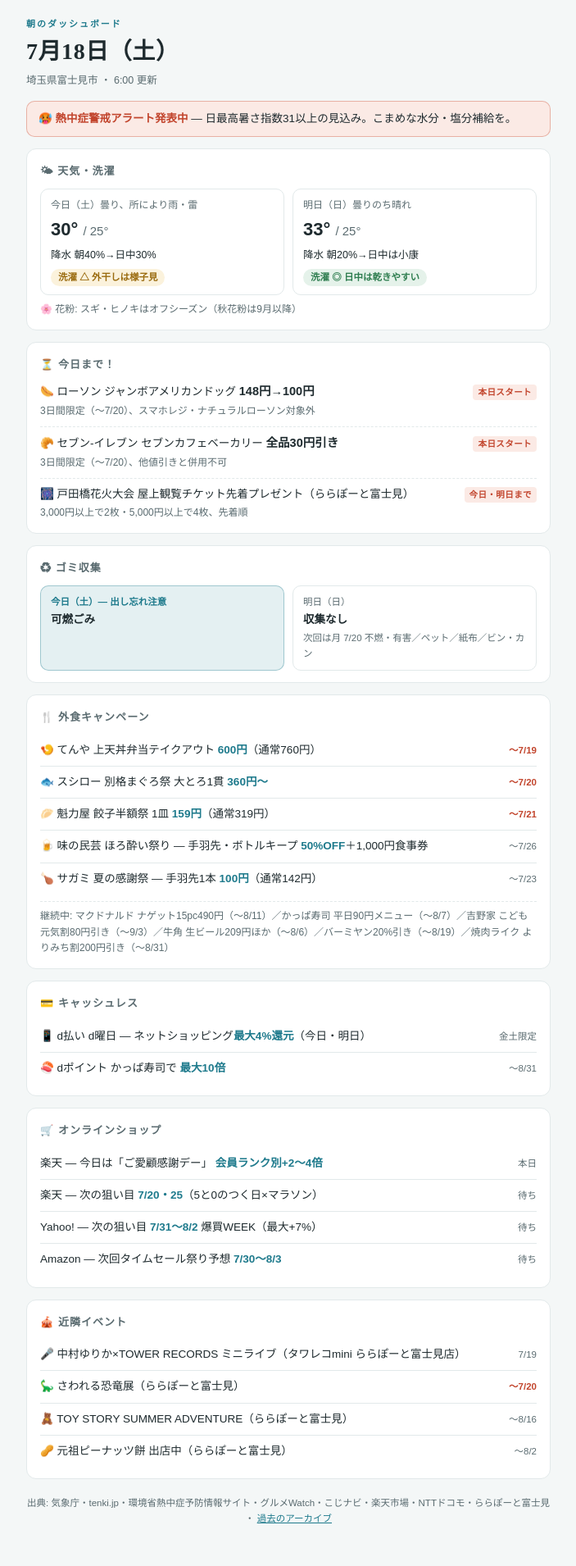
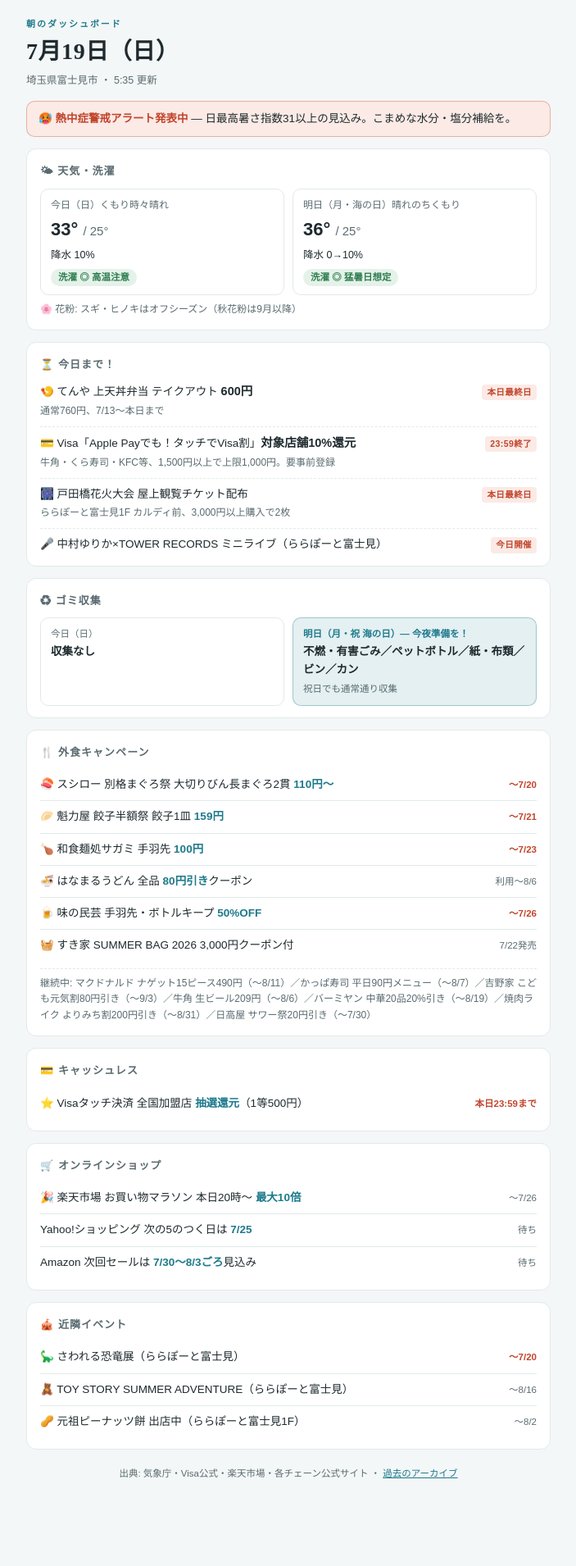
Before and after one commit to yuki7827/daily-life-dashboard, a Jekyll site: the page today.html, which Jekyll copies as it is, in a window 1280 px wide. Shown: the whole page at 82% size, without its empty margins (288-991 px from the left). Built offline with Jekyll 4.4.1, drawn with Linux system fonts in a browser that asks for light colours; after the commit the page ends 1855 px from its top, so only the background shows below that.

```diff
--- a/today.html
+++ b/today.html
@@ -157,8 +157,8 @@
 <div class="wrap">
   <header>
     <div class="eyebrow">朝のダッシュボード</div>
-    <h1>7月18日（土）</h1>
-    <div class="sub">埼玉県富士見市 ・ 6:00 更新</div>
+    <h1>7月19日（日）</h1>
+    <div class="sub">埼玉県富士見市 ・ 5:35 更新</div>
   </header>
 
   <div class="banner">🥵 <strong>熱中症警戒アラート発表中</strong> — 日最高暑さ指数31以上の見込み。こまめな水分・塩分補給を。</div>
@@ -167,16 +167,16 @@
     <h2>🌤 天気・洗濯</h2>
     <div class="wx-grid">
       <div class="wx">
-        <span class="day">今日（土）曇り、所により雨・雷</span>
-        <span class="temps">30° <span class="lo">/ 25°</span></span>
-        <span class="desc">降水 朝40%→日中30%</span>
-        <span class="pill tri">洗濯 △ 外干しは様子見</span>
+        <span class="day">今日（日）くもり時々晴れ</span>
+        <span class="temps">33° <span class="lo">/ 25°</span></span>
+        <span class="desc">降水 10%</span>
+        <span class="pill ok">洗濯 ◎ 高温注意</span>
       </div>
       <div class="wx">
-        <span class="day">明日（日）曇りのち晴れ</span>
-        <span class="temps">33° <span class="lo">/ 25°</span></span>
-        <span class="desc">降水 朝20%→日中は小康</span>
-        <span class="pill ok">洗濯 ◎ 日中は乾きやすい</span>
+        <span class="day">明日（月・海の日）晴れのちくもり</span>
+        <span class="temps">36° <span class="lo">/ 25°</span></span>
+        <span class="desc">降水 0→10%</span>
+        <span class="pill ok">洗濯 ◎ 猛暑日想定</span>
       </div>
     </div>
     <div class="wx-note">🌸 花粉: スギ・ヒノキはオフシーズン（秋花粉は9月以降）</div>
@@ -186,19 +186,23 @@
     <h2>⏳ 今日まで！</h2>
     <div class="rail">
       <div class="item">
-        <span class="what">🌭 ローソン ジャンボアメリカンドッグ <b>148円→100円</b><br>
-          <small>3日間限定（〜7/20）、スマホレジ・ナチュラルローソン対象外</small></span>
-        <span class="badge">本日スタート</span>
+        <span class="what">🍤 てんや 上天丼弁当 テイクアウト <b>600円</b><br>
+          <small>通常760円、7/13〜本日まで</small></span>
+        <span class="badge">本日最終日</span>
       </div>
       <div class="item">
-        <span class="what">🥐 セブン-イレブン セブンカフェベーカリー <b>全品30円引き</b><br>
-          <small>3日間限定（〜7/20）、他値引きと併用不可</small></span>
-        <span class="badge">本日スタート</span>
+        <span class="what">💳 Visa「Apple Payでも！タッチでVisa割」<b>対象店舗10%還元</b><br>
+          <small>牛角・くら寿司・KFC等、1,500円以上で上限1,000円。要事前登録</small></span>
+        <span class="badge">23:59終了</span>
       </div>
       <div class="item">
-        <span class="what">🎆 戸田橋花火大会 屋上観覧チケット先着プレゼント（ららぽーと富士見）<br>
-          <small>3,000円以上で2枚・5,000円以上で4枚、先着順</small></span>
-        <span class="badge">今日・明日まで</span>
+        <span class="what">🎆 戸田橋花火大会 屋上観覧チケット配布<br>
+          <small>ららぽーと富士見1F カルディ前、3,000円以上購入で2枚</small></span>
+        <span class="badge">本日最終日</span>
+      </div>
+      <div class="item">
+        <span class="what">🎤 中村ゆりか×TOWER RECORDS ミニライブ（ららぽーと富士見）</span>
+        <span class="badge">今日開催</span>
       </div>
     </div>
   </section>
@@ -206,14 +210,14 @@
   <section class="card">
     <h2>♻ ゴミ収集</h2>
     <div class="gomi-row">
+      <div class="gomi">
+        <div class="when">今日（日）</div>
+        <div class="items">収集なし</div>
+      </div>
       <div class="gomi tomorrow">
-        <div class="when">今日（土）— 出し忘れ注意</div>
-        <div class="items">可燃ごみ</div>
-      </div>
-      <div class="gomi">
-        <div class="when">明日（日）</div>
-        <div class="items">収集なし</div>
-        <div class="hint">次回は月 7/20 不燃・有害／ペット／紙布／ビン・カン</div>
+        <div class="when">明日（月・祝 海の日）— 今夜準備を！</div>
+        <div class="items">不燃・有害ごみ／ペットボトル／紙・布類／ビン／カン</div>
+        <div class="hint">祝日でも通常通り収集</div>
       </div>
     </div>
   </section>
@@ -221,45 +225,43 @@
   <section class="card">
     <h2>🍴 外食キャンペーン</h2>
     <ul class="deals">
-      <li><span class="deal">🍤 てんや 上天丼弁当テイクアウト <b>600円</b>（通常760円）</span><span class="until hot">〜7/19</span></li>
-      <li><span class="deal">🐟 スシロー 別格まぐろ祭 大とろ1貫 <b>360円〜</b></span><span class="until hot">〜7/20</span></li>
-      <li><span class="deal">🥟 魁力屋 餃子半額祭 1皿 <b>159円</b>（通常319円）</span><span class="until hot">〜7/21</span></li>
-      <li><span class="deal">🍺 味の民芸 ほろ酔い祭り — 手羽先・ボトルキープ <b>50%OFF</b>＋1,000円食事券</span><span class="until">〜7/26</span></li>
-      <li><span class="deal">🍗 サガミ 夏の感謝祭 — 手羽先1本 <b>100円</b>（通常142円）</span><span class="until">〜7/23</span></li>
+      <li><span class="deal">🍣 スシロー 別格まぐろ祭 大切りびん長まぐろ2貫 <b>110円〜</b></span><span class="until hot">〜7/20</span></li>
+      <li><span class="deal">🥟 魁力屋 餃子半額祭 餃子1皿 <b>159円</b></span><span class="until hot">〜7/21</span></li>
+      <li><span class="deal">🍗 和食麺処サガミ 手羽先 <b>100円</b></span><span class="until hot">〜7/23</span></li>
+      <li><span class="deal">🍜 はなまるうどん 全品 <b>80円引き</b>クーポン</span><span class="until">利用〜8/6</span></li>
+      <li><span class="deal">🍺 味の民芸 手羽先・ボトルキープ <b>50%OFF</b></span><span class="until hot">〜7/26</span></li>
+      <li><span class="deal">🧺 すき家 SUMMER BAG 2026 3,000円クーポン付</span><span class="until">7/22発売</span></li>
     </ul>
-    <div class="ongoing">継続中: マクドナルド ナゲット15pc490円（〜8/11）／かっぱ寿司 平日90円メニュー（〜8/7）／吉野家 こども元気割80円引き（〜9/3）／牛角 生ビール209円ほか（〜8/6）／バーミヤン20%引き（〜8/19）／焼肉ライク よりみち割200円引き（〜8/31）</div>
+    <div class="ongoing">継続中: マクドナルド ナゲット15ピース490円（〜8/11）／かっぱ寿司 平日90円メニュー（〜8/7）／吉野家 こども元気割80円引き（〜9/3）／牛角 生ビール209円（〜8/6）／バーミヤン 中華20品20%引き（〜8/19）／焼肉ライク よりみち割200円引き（〜8/31）／日高屋 サワー祭20円引き（〜7/30）</div>
   </section>
 
   <section class="card">
     <h2>💳 キャッシュレス</h2>
     <ul class="deals">
-      <li><span class="deal">📱 d払い d曜日 — ネットショッピング<b>最大4%還元</b>（今日・明日）</span><span class="until">金土限定</span></li>
-      <li><span class="deal">🍣 dポイント かっぱ寿司で <b>最大10倍</b></span><span class="until">〜8/31</span></li>
+      <li><span class="deal">⭐ Visaタッチ決済 全国加盟店 <b>抽選還元</b>（1等500円）</span><span class="until hot">本日23:59まで</span></li>
     </ul>
   </section>
 
   <section class="card">
     <h2>🛒 オンラインショップ</h2>
     <ul class="deals">
-      <li><span class="deal">楽天 — 今日は「ご愛顧感謝デー」 <b>会員ランク別+2〜4倍</b></span><span class="until">本日</span></li>
-      <li><span class="deal">楽天 — 次の狙い目 <b>7/20・25</b>（5と0のつく日×マラソン）</span><span class="until">待ち</span></li>
-      <li><span class="deal">Yahoo! — 次の狙い目 <b>7/31〜8/2</b> 爆買WEEK（最大+7%）</span><span class="until">待ち</span></li>
-      <li><span class="deal">Amazon — 次回タイムセール祭り予想 <b>7/30〜8/3</b></span><span class="until">待ち</span></li>
+      <li><span class="deal">🎉 楽天市場 お買い物マラソン 本日20時〜 <b>最大10倍</b></span><span class="until">〜7/26</span></li>
+      <li><span class="deal">Yahoo!ショッピング 次の5のつく日は <b>7/25</b></span><span class="until">待ち</span></li>
+      <li><span class="deal">Amazon 次回セールは <b>7/30〜8/3ごろ</b>見込み</span><span class="until">待ち</span></li>
     </ul>
   </section>
 
   <section class="card">
     <h2>🎪 近隣イベント</h2>
     <ul class="deals">
-      <li><span class="deal">🎤 中村ゆりか×TOWER RECORDS ミニライブ（タワレコmini ららぽーと富士見店）</span><span class="until">7/19</span></li>
       <li><span class="deal">🦕 さわれる恐竜展（ららぽーと富士見）</span><span class="until hot">〜7/20</span></li>
       <li><span class="deal">🧸 TOY STORY SUMMER ADVENTURE（ららぽーと富士見）</span><span class="until">〜8/16</span></li>
-      <li><span class="deal">🥜 元祖ピーナッツ餅 出店中（ららぽーと富士見）</span><span class="until">〜8/2</span></li>
+      <li><span class="deal">🥜 元祖ピーナッツ餅 出店中（ららぽーと富士見1F）</span><span class="until">〜8/2</span></li>
     </ul>
   </section>
 
   <footer>
-    出典: 気象庁・tenki.jp・環境省熱中症予防情報サイト・グルメWatch・こじナビ・楽天市場・NTTドコモ・ららぽーと富士見 ・
+    出典: 気象庁・Visa公式・楽天市場・各チェーン公式サイト ・
     <a href="archive.html">過去のアーカイブ</a>
   </footer>
 </div>
```
Also changed, not shown: _posts/2026-07-19-daily.md (added, +120 -0 lines).
